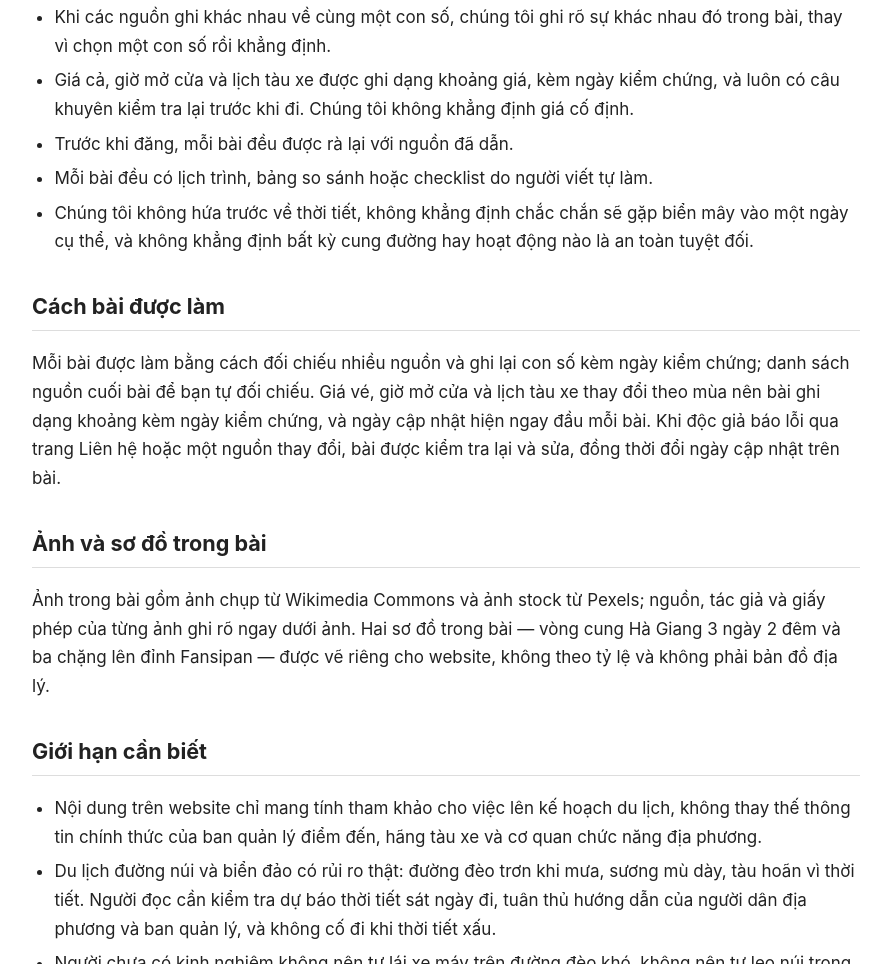
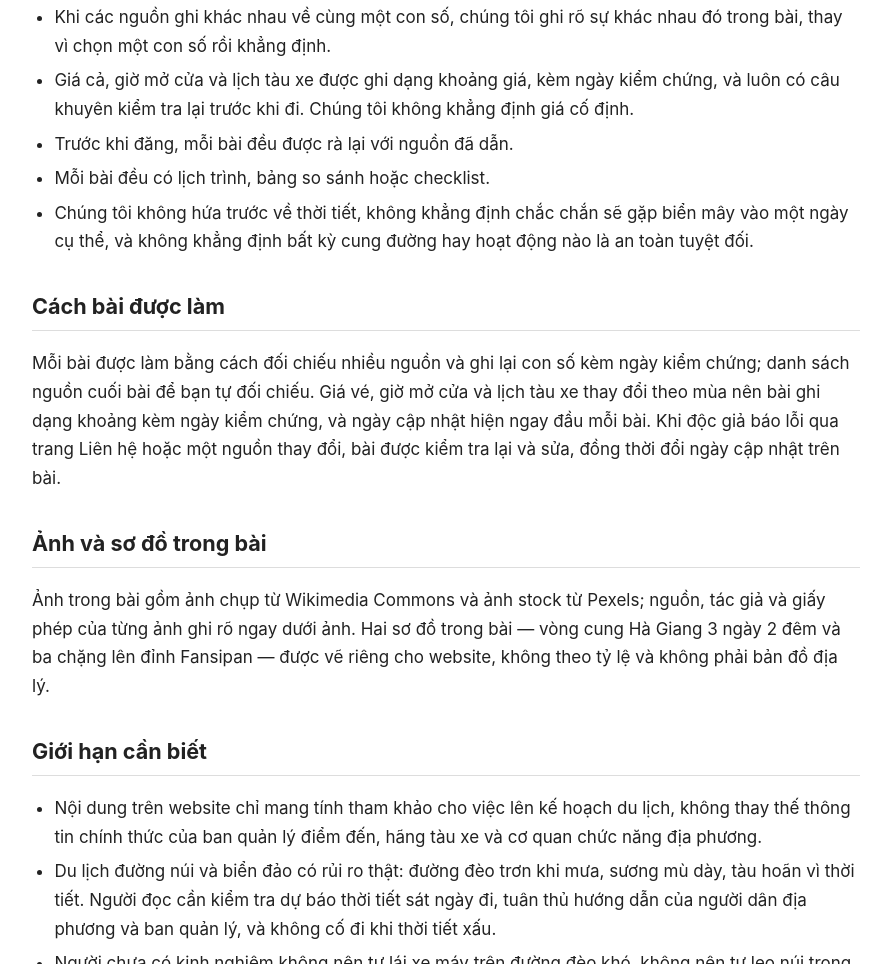
Before and after one commit to nguyentrungduc01092000-tech/du-lich-kham-pha-viet-nam, a plain HTML site: page gioi-thieu/index.html in a window 1280 px wide. Shown: the part 981-1945 px from the top of the page, without its empty margins (194-1085 px from the left). Drawn offline with Linux system fonts and the light colour scheme.

Commit message:
Day bo sung 25/11 (Ruler 18:50): sua 1 cau Gioi thieu 'do nguoi viet tu lam' (Q-04 lan 18 DAT)

```diff
--- a/gioi-thieu/index.html
+++ b/gioi-thieu/index.html
@@ -85,7 +85,7 @@ ul.cards li a { font-weight: bold; font-size: 1.05rem; text-decoration: none; }
 <h2>Website này dành cho ai</h2>
 <p>Website dành cho người đi du lịch trong nước, đặc biệt là giới trẻ thích xê dịch và người đi phượt, muốn tự đi thay vì đi theo tour trọn gói. Nội dung viết bằng tiếng Việt, dùng ngôn ngữ đời thường, tránh thuật ngữ du lịch khó hiểu; chỗ nào bắt buộc dùng tên địa danh thì viết đúng chính tả tên đó.</p>
 <h2>Cách chúng tôi làm nội dung</h2>
-<ul><li>Mọi con số trong bài đều ghi rõ nguồn và ngày kiểm chứng; chỗ nào nguồn ghi khác nhau, chúng tôi ghi rõ sự khác nhau đó; chỗ nào chưa kiểm chứng được, chúng tôi ghi rõ là chưa kiểm chứng. Nguồn chính thống được ưu tiên (Cổng thông tin du lịch Việt Nam vietnam.travel, cơ quan du lịch nhà nước, UNESCO và hãng vận hành điểm đến); nguồn blog, diễn đàn và trang bán tour chỉ dùng làm nguồn phụ, không dùng làm nguồn chính cho số liệu.</li><li>Khi các nguồn ghi khác nhau về cùng một con số, chúng tôi ghi rõ sự khác nhau đó trong bài, thay vì chọn một con số rồi khẳng định.</li><li>Giá cả, giờ mở cửa và lịch tàu xe được ghi dạng khoảng giá, kèm ngày kiểm chứng, và luôn có câu khuyên kiểm tra lại trước khi đi. Chúng tôi không khẳng định giá cố định.</li><li>Trước khi đăng, mỗi bài đều được rà lại với nguồn đã dẫn.</li><li>Mỗi bài đều có lịch trình, bảng so sánh hoặc checklist do người viết tự làm.</li><li>Chúng tôi không hứa trước về thời tiết, không khẳng định chắc chắn sẽ gặp biển mây vào một ngày cụ thể, và không khẳng định bất kỳ cung đường hay hoạt động nào là an toàn tuyệt đối.</li></ul>
+<ul><li>Mọi con số trong bài đều ghi rõ nguồn và ngày kiểm chứng; chỗ nào nguồn ghi khác nhau, chúng tôi ghi rõ sự khác nhau đó; chỗ nào chưa kiểm chứng được, chúng tôi ghi rõ là chưa kiểm chứng. Nguồn chính thống được ưu tiên (Cổng thông tin du lịch Việt Nam vietnam.travel, cơ quan du lịch nhà nước, UNESCO và hãng vận hành điểm đến); nguồn blog, diễn đàn và trang bán tour chỉ dùng làm nguồn phụ, không dùng làm nguồn chính cho số liệu.</li><li>Khi các nguồn ghi khác nhau về cùng một con số, chúng tôi ghi rõ sự khác nhau đó trong bài, thay vì chọn một con số rồi khẳng định.</li><li>Giá cả, giờ mở cửa và lịch tàu xe được ghi dạng khoảng giá, kèm ngày kiểm chứng, và luôn có câu khuyên kiểm tra lại trước khi đi. Chúng tôi không khẳng định giá cố định.</li><li>Trước khi đăng, mỗi bài đều được rà lại với nguồn đã dẫn.</li><li>Mỗi bài đều có lịch trình, bảng so sánh hoặc checklist.</li><li>Chúng tôi không hứa trước về thời tiết, không khẳng định chắc chắn sẽ gặp biển mây vào một ngày cụ thể, và không khẳng định bất kỳ cung đường hay hoạt động nào là an toàn tuyệt đối.</li></ul>
 <h2>Cách bài được làm</h2>
 <p>Mỗi bài được làm bằng cách đối chiếu nhiều nguồn và ghi lại con số kèm ngày kiểm chứng; danh sách nguồn cuối bài để bạn tự đối chiếu. Giá vé, giờ mở cửa và lịch tàu xe thay đổi theo mùa nên bài ghi dạng khoảng kèm ngày kiểm chứng, và ngày cập nhật hiện ngay đầu mỗi bài. Khi độc giả báo lỗi qua trang Liên hệ hoặc một nguồn thay đổi, bài được kiểm tra lại và sửa, đồng thời đổi ngày cập nhật trên bài.</p>
 <h2>Ảnh và sơ đồ trong bài</h2>
```
